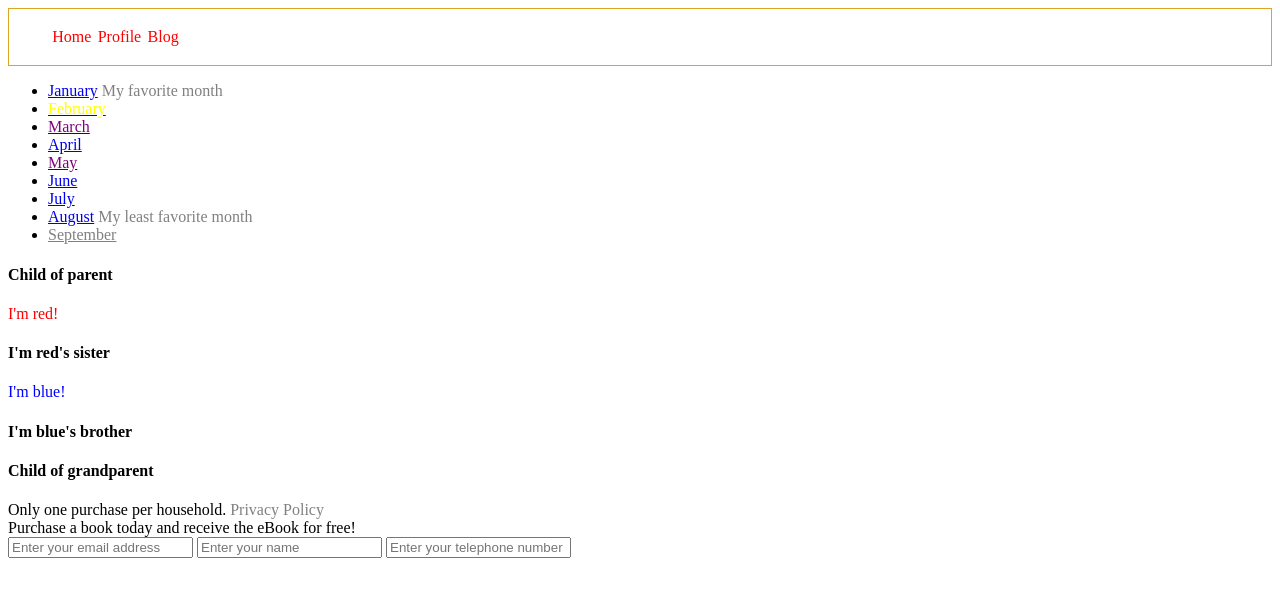
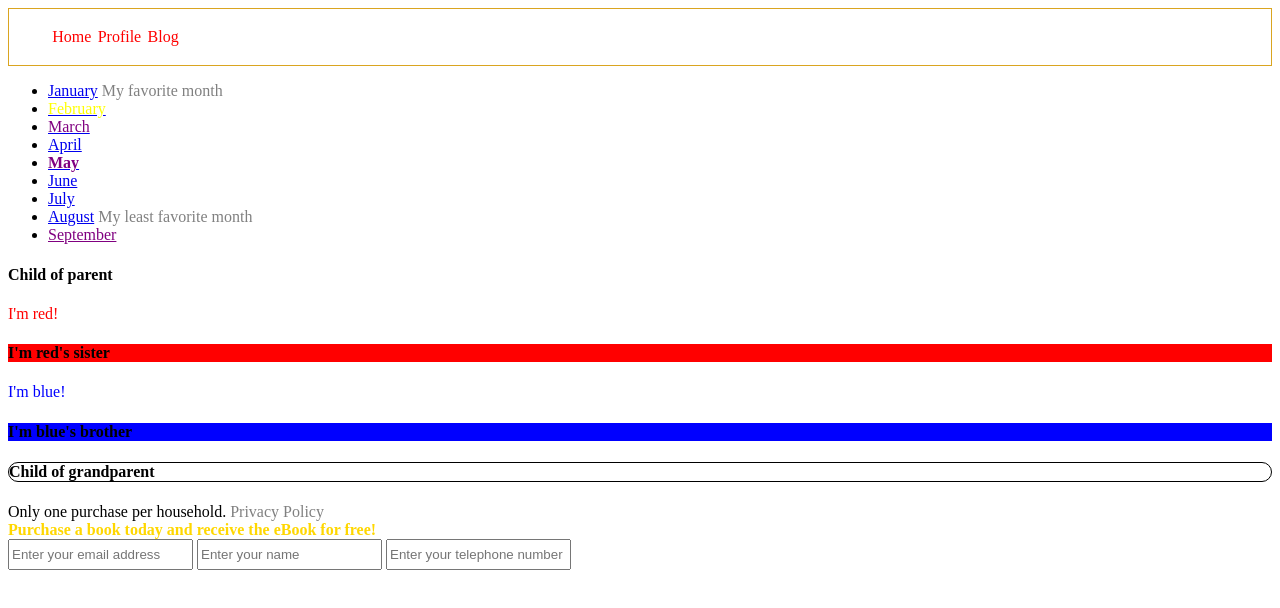
Before and after one commit to ebventurino/CSSPractice, a plain HTML site: page index.html in a window 1280 px wide. Drawn offline with Linux system fonts and the light colour scheme.

Commit message:
added more styles

```diff
--- a/selectors.css
+++ b/selectors.css
@@ -16,7 +16,7 @@ header ul li {
  color: grey;
 }
 
-a .disabled {
+a .disabled, a.disabled {
     color: purple;
 }
 
@@ -31,3 +31,25 @@ a .disabled {
 .parent div:nth-child(3) {
     color: blue;
 }
+
+.parent div:nth-child(1) + h4 {
+    background-color: red;
+}
+
+.parent div:nth-child(3) + h4 {
+    background-color: blue;
+}
+
+.grandparent > h4 {
+    border: 1px solid black;
+    border-radius: 25px;
+}
+
+.promo {
+    color: gold;
+    font-weight: bold;
+}
+
+span > input {
+    line-height: 25px;
+}
```
